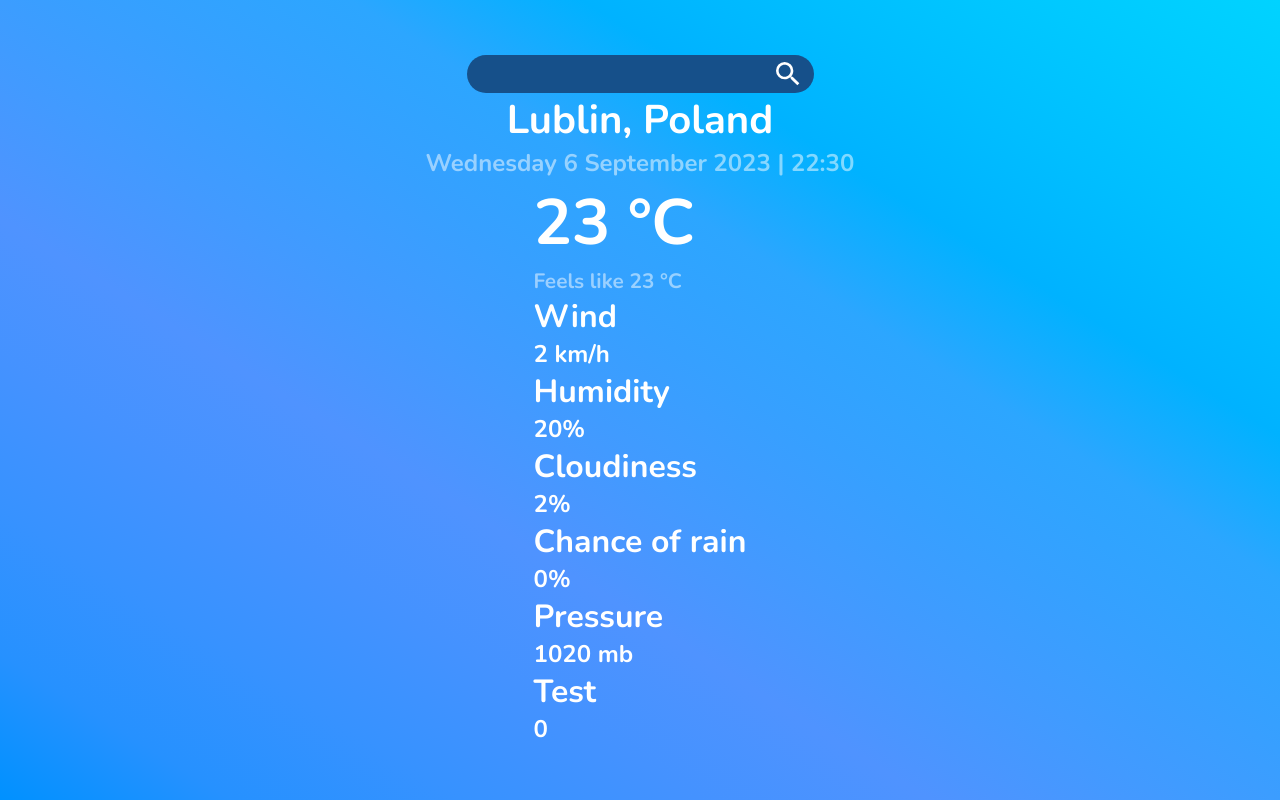
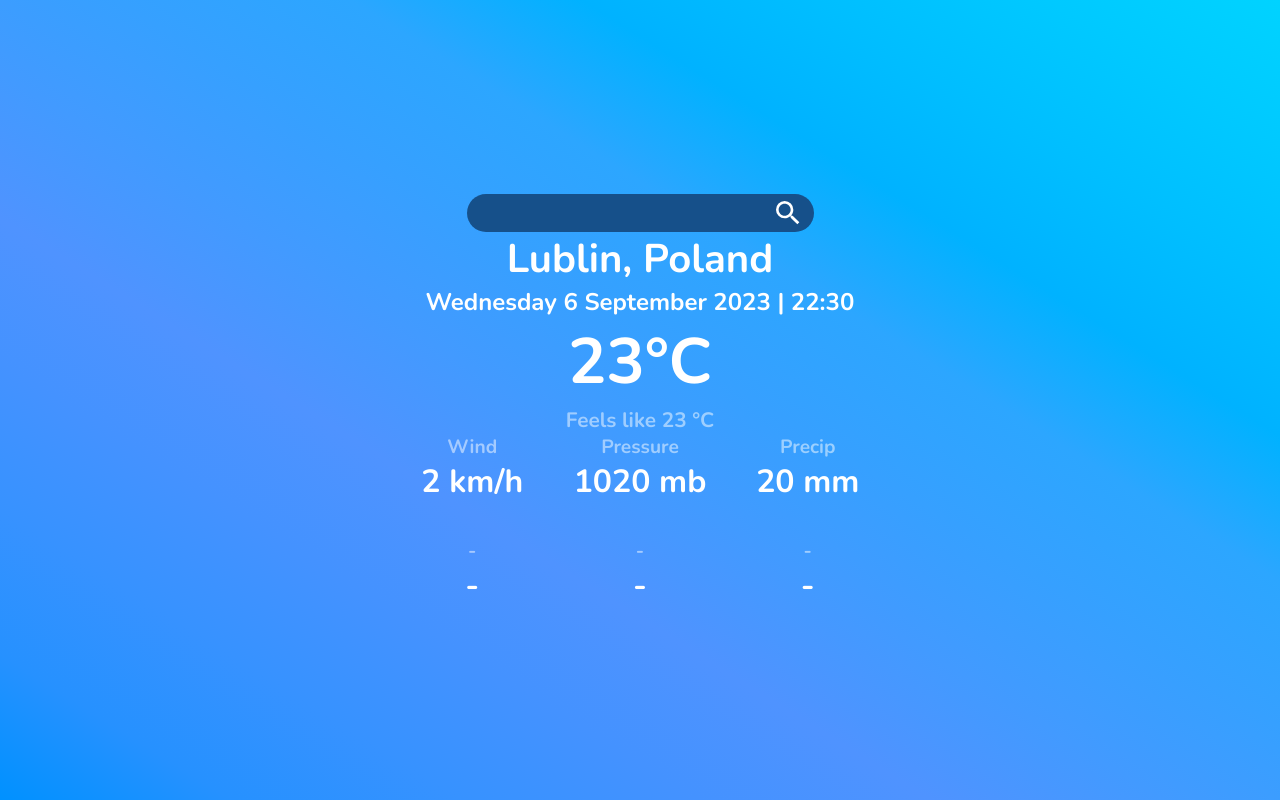
Before and after one commit to brexus/weather-app, a website built with webpack: page dist/index.html in a window 1280 px wide. Built offline with nearby package versions, Linux system fonts and the light colour scheme.

Commit message:
generated by webpack

```diff
--- a/dist/index.html
+++ b/dist/index.html
@@ -18,44 +18,44 @@
     <div id="weather-container">
         <div id="city-name-weather">
             <h1 id="city-country-title">Lublin, Poland</h1>
-            <h2 id="date">Wednesday 6 September 2023 | 22:30</h2>
+            <h2 id="localtime">Wednesday 6 September 2023 | 22:30</h2>
         </div>
 
         <div id="weather-stats-container">
             <div id="temp-container">
-                <h1 id="temp-C">23 °C</h1>
+                <h1 id="temp-C">23°C</h1>
                 <h2 id="feels-like-temp-C">Feels like 23 °C</h2>
             </div>
 
             <div id="weather-stats">
-                <div id="wind">
+                <div>
                     <h1>Wind</h1>
-                    <h2>2 km/h</h2>
+                    <h2 id="wind">2 km/h</h2>
                 </div>
 
-                <div id="humidity">
-                    <h1>Humidity</h1>
-                    <h2>20%</h2>
+                <div>
+                    <h1>Pressure</h1>
+                    <h2 id="pressure">1020 mb</h2>
                 </div>
 
-                <div id="cloudiness">
-                    <h1>Cloudiness</h1>
-                    <h2>2%</h2>
+                <div>
+                    <h1>Precip</h1>
+                    <h2 id="precip">20 mm</h2>
                 </div>
 
-                <div id="chance-of-rain">
-                    <h1>Chance of rain</h1>
-                    <h2>0%</h2>
+                <div>
+                    <h1>-</h1>
+                    <h2>-</h2>
                 </div>
 
-                <div id="pressure">
-                    <h1>Pressure</h1>
-                    <h2>1020 mb</h2>
+                <div>
+                    <h1>-</h1>
+                    <h2>-</h2>
                 </div>
 
-                <div id="test">
-                    <h1>Test</h1>
-                    <h2>0</h2>
+                <div>
+                    <h1>-</h1>
+                    <h2>-</h2>
                 </div>
             </div>
         </div>
--- a/dist/style.css
+++ b/dist/style.css
@@ -120,11 +120,18 @@ button {
 }
 
 /* TEMPERATURE C */
+#temp-container {
+    display: flex;
+    flex-direction: column;
+    justify-content: center;
+    align-items: center;
+}
+
 #temp-C {
     font-size: 4rem;
 }
 
-#feels-like-temp-C {
+h2#feels-like-temp-C {
     font-size: 1.3rem;
     color: var(--transparent-white);
 }
@@ -132,3 +139,21 @@ button {
 #img-background {
     width: min(900px, 100%);
 }
+
+/* WEATHER DETAILS STATS */
+#weather-stats {
+    display: grid;
+    grid-template-columns: 1fr 1fr 1fr;
+    grid-template-rows: 1fr 1fr;
+    text-align: center;
+    gap: 35px;
+}
+
+#weather-stats h1 {
+    font-size: 1.2rem;
+    color: var(--transparent-white);
+}
+
+#weather-stats h2 {
+    font-size: 2rem;
+}
```
Also changed, not shown: dist/main.js (+3 -3 lines).
